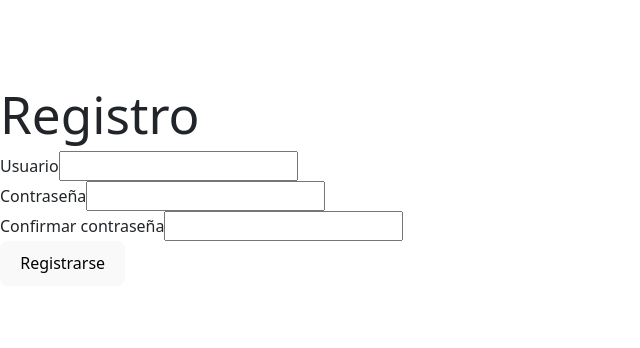
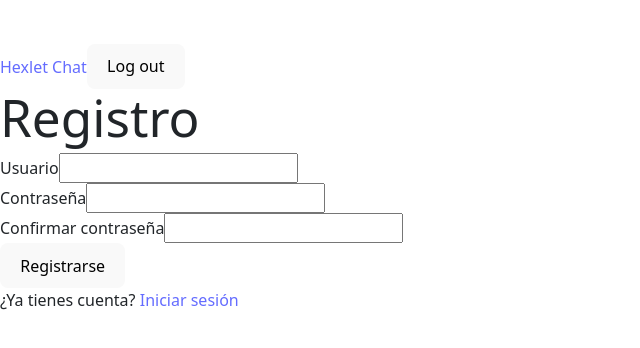
Before and after one commit to luisfelipemontoya/fullstack-javascript-project-139, a React (Vite) app in the folder frontend/: page /signup in a window 1280 px wide. Shown: the part 214-562 px from the top of the page, without its empty margins (0-640 px from the left). Built offline with nearby package versions, Linux system fonts and the light colour scheme; no server answers; sample sign-in values are in the browser's storage.

Commit message:
feat: implement user authentication and navigation

```diff
--- a/frontend/src/App.jsx
+++ b/frontend/src/App.jsx
@@ -6,10 +6,12 @@ import ChatPage from './pages/ChatPage';
 import LoginPage from './pages/LoginPage';
 import SignupPage from './pages/SignupPage';
 import NotFoundPage from './pages/NotFoundPage';
+import Header from './components/Header';
 
 function App() {
     return (
         <BrowserRouter>
+            <Header />
             <Routes>
                 <Route path="/" element={(
                     <ProtectedRoute>
--- /dev/null
+++ b/frontend/src/components/Header.jsx
@@ -0,0 +1,38 @@
+import { Link } from 'react-router-dom';
+import { useDispatch, useSelector } from 'react-redux';
+import { removeToken } from '../store/slices/authSlice';
+import { useNavigate } from 'react-router-dom';
+
+function Header() {
+
+    const dispatch = useDispatch();
+    const navigate = useNavigate();
+
+    const token = useSelector((state) => state.auth.token);
+
+    const handleLogout = () => {
+        localStorage.removeItem('token');
+
+        dispatch(removeToken());
+
+        navigate('/login');
+    };
+
+    return (
+        <header>
+            <Link to="/">
+                Hexlet Chat
+            </Link>
+
+            {token && (
+                <button
+                    onClick={handleLogout}
+                >
+                    Log out
+                </button>
+            )}
+        </header>
+    );
+}
+
+export default Header;
--- a/frontend/src/pages/LoginPage.jsx
+++ b/frontend/src/pages/LoginPage.jsx
@@ -1,6 +1,6 @@
 import { useState } from 'react';
 import { Formik, Form, Field } from 'formik';
-import { useNavigate } from 'react-router-dom';
+import { Link, useNavigate } from 'react-router-dom';
 import authApi from '../api/auth';
 import { useDispatch } from 'react-redux';
 import { setToken } from '../store/slices/authSlice';
@@ -65,6 +65,13 @@ function LoginPage() {
                             Usuario o contraseña incorrectos
                         </div>
                     )}
+
+                    <p>
+                        ¿No tienes cuenta?{' '}
+                        <Link to="/signup">
+                            Regístrate
+                        </Link>
+                    </p>
                 </Form>
             </Formik>
         </>
--- a/frontend/src/pages/SignupPage.jsx
+++ b/frontend/src/pages/SignupPage.jsx
@@ -1,6 +1,6 @@
 import { Formik, Form, Field, ErrorMessage } from 'formik';
 import * as yup from 'yup';
-import { useNavigate } from 'react-router-dom';
+import { Link, useNavigate } from 'react-router-dom';
 import { useDispatch } from 'react-redux';
 import { setToken } from '../store/slices/authSlice';
 import authApi from '../api/auth';
@@ -129,7 +129,14 @@ function SignupPage() {
 								El usuario ya existe
 							</div>
 						)}
+						<p>
+							¿Ya tienes cuenta?{' '}
+							<Link to="/login">
+								Iniciar sesión
+							</Link>
+						</p>
 					</Form>
+
 				)}
 			</Formik >
 		</>
```
